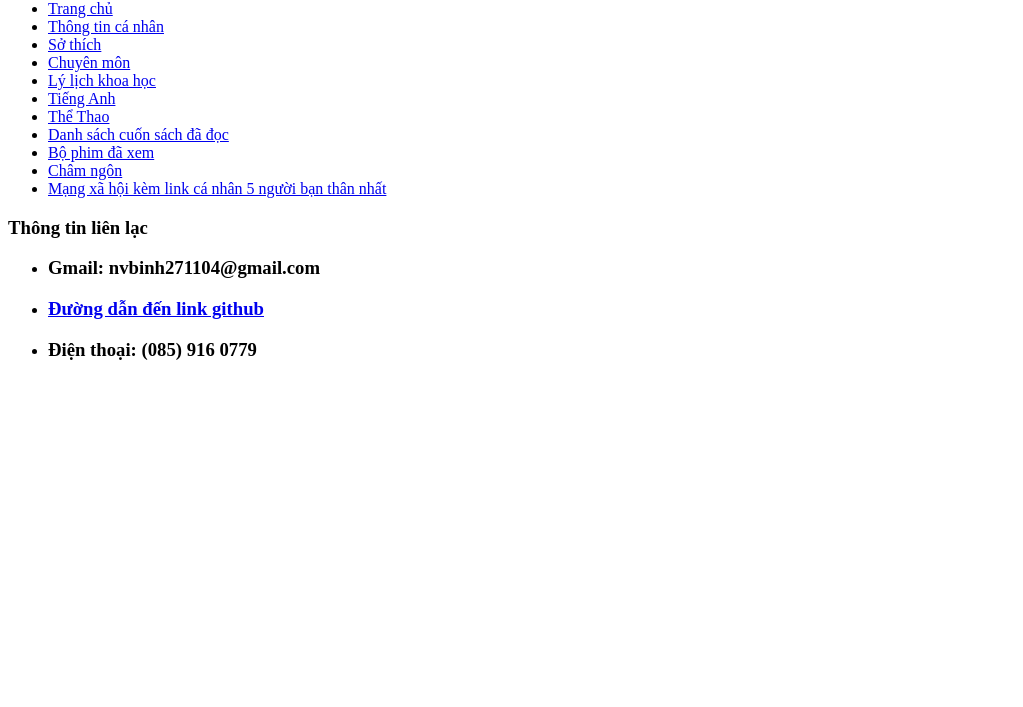
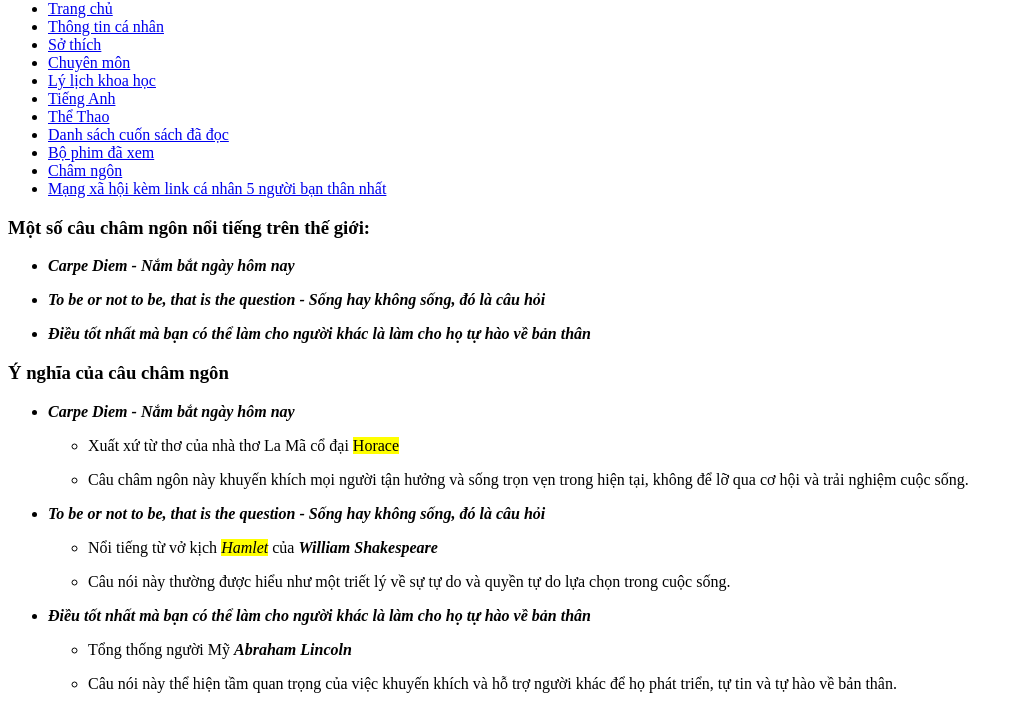
Before and after one commit to Binkeurss/Lab_DKW, a plain HTML site: page Lab1/motto.html in a window 1280 px wide. Shown: the part 93-800 px from the top of the page, without its empty margins (0-1023 px from the left). Drawn offline with Linux system fonts and the light colour scheme.

Commit message:
chamngon

```diff
--- a/Lab1/motto.html
+++ b/Lab1/motto.html
@@ -25,7 +25,43 @@
     </ul>
   </nav>
 
-  <main></main>
+  <main>
+    <section>
+      <h3>Một số câu châm ngôn nổi tiếng trên thế giới: </h3>
+      <ul>
+        <li><p><b><i>Carpe Diem - Nắm bắt ngày hôm nay</i></b></p></li>
+        <li><p><b><i>To be or not to be, that is the question - Sống hay không sống, đó là câu hỏi</i></b></p></li>
+        <li><p><b><i>Điều tốt nhất mà bạn có thể làm cho người khác là làm cho họ tự hào về bản thân</i></b></p></li>
+      </ul>
+    </section>
+
+    <section>
+      <h3>Ý nghĩa của câu châm ngôn</h3>
+      <ul>
+        <li>
+          <p><b><i>Carpe Diem - Nắm bắt ngày hôm nay</i></b></p>
+          <ul>
+            <li><p>Xuất xứ từ thơ của nhà thơ La Mã cổ đại <mark>Horace</mark></p></li>
+            <li><p>Câu châm ngôn này khuyến khích mọi người tận hưởng và sống trọn vẹn trong hiện tại, không để lỡ qua cơ hội và trải nghiệm cuộc sống.</p></li>
+          </ul>
+        </li>
+        <li>
+          <p><b><i>To be or not to be, that is the question - Sống hay không sống, đó là câu hỏi</i></b></p>
+          <ul>
+            <li><p>Nổi tiếng từ vở kịch <mark><i>Hamlet</i></mark> của <b><i>William Shakespeare</i></b></p></li>
+            <li><p>Câu nói này thường được hiểu như một triết lý về sự tự do và quyền tự do lựa chọn trong cuộc sống.</p></li>
+          </ul>
+        </li>
+        <li>
+          <p><b><i>Điều tốt nhất mà bạn có thể làm cho người khác là làm cho họ tự hào về bản thân</i></b></p>
+          <ul>
+            <li><p>Tổng thống người Mỹ <strong><i>Abraham Lincoln</i></strong></p></li>
+            <li><p>Câu nói này thể hiện tầm quan trọng của việc khuyến khích và hỗ trợ người khác để họ phát triển, tự tin và tự hào về bản thân.</p></li>
+          </ul>
+        </li>
+      </ul>
+    </section>
+  </main>
 
   <footer>
     <h3>Thông tin liên lạc</h3>
```
